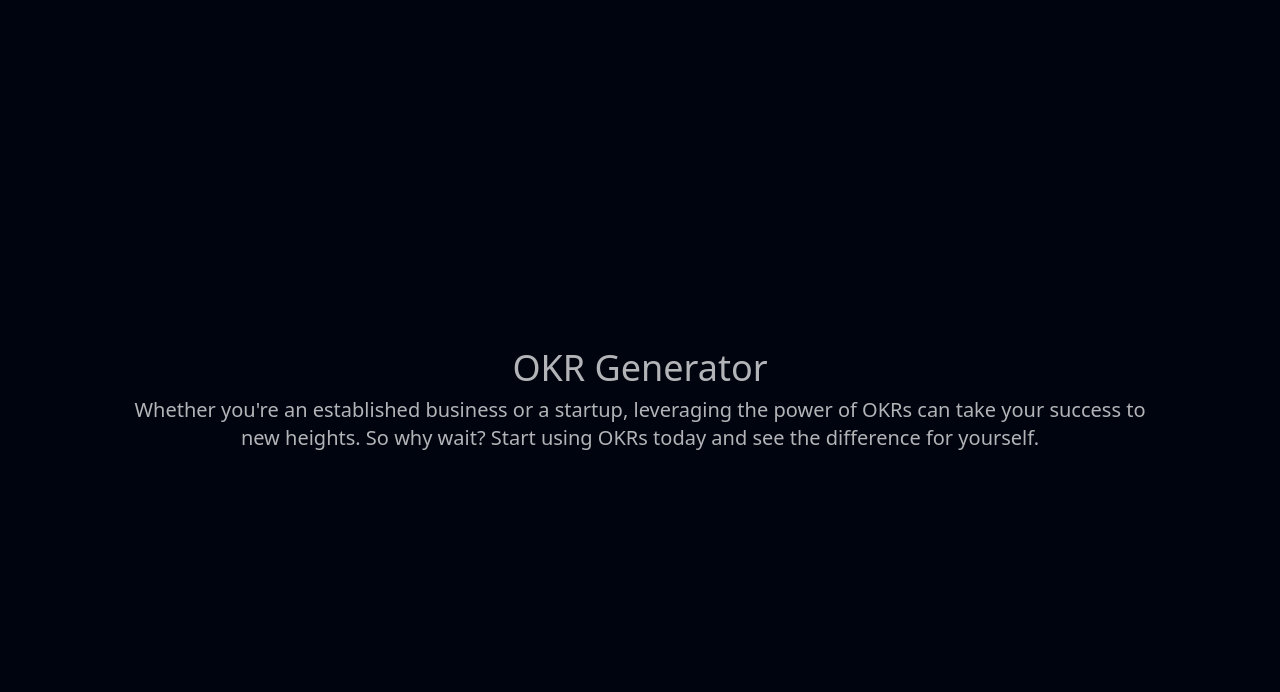
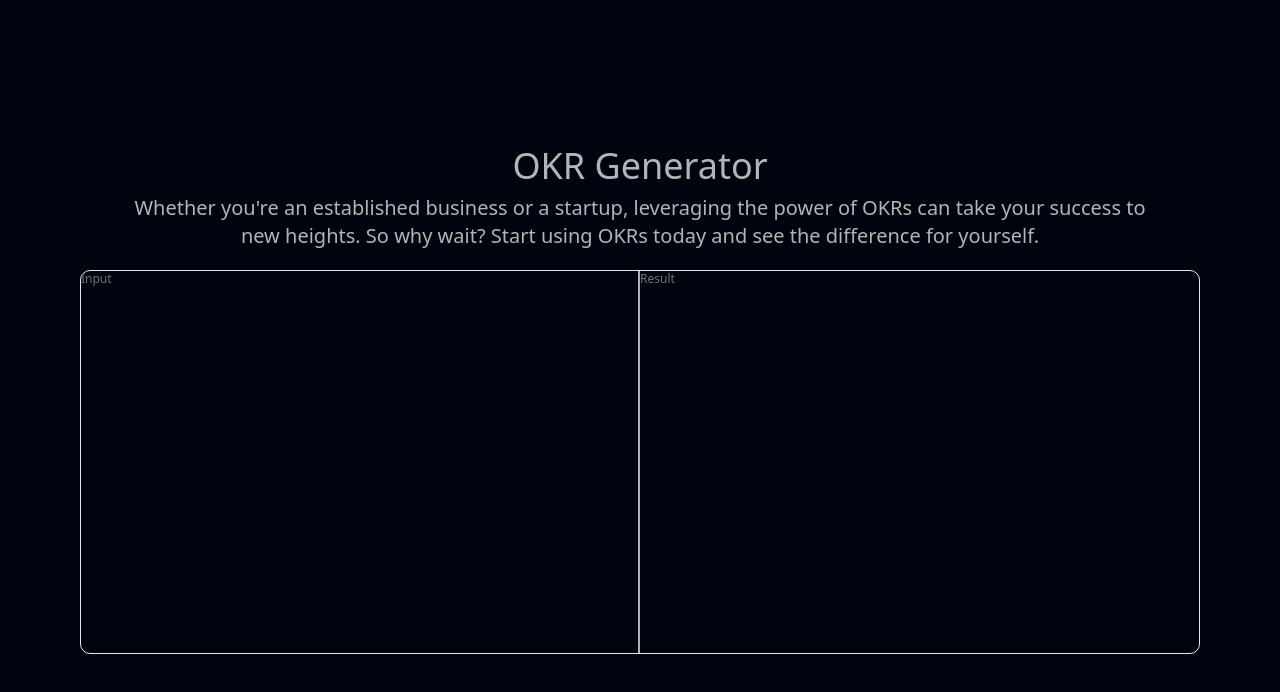
Before and after one commit to seunthegreat/okr-generator, a React (Vite) app: page / in a window 1280 px wide. Shown: the top 692 px of the page. Built offline with nearby package versions, Linux system fonts and the light colour scheme.

Commit message:
added Input, KeyResults component

```diff
--- a/src/App.tsx
+++ b/src/App.tsx
@@ -1,9 +1,10 @@
-import { Header } from "./components"
+import { Generator, Header } from "./components";
 
 const App = (): JSX.Element => {
   return (
-    <div className="min-h-screen flex justify-center items-center bg-primary">
+    <div className="h-screen flex flex-col justify-center items-center bg-primary">
       <Header />
+      <Generator />
     </div>
   )
 }
--- /dev/null
+++ b/src/components/Generator.tsx
@@ -0,0 +1,19 @@
+import React from 'react'
+import { text } from '../style';
+import { Input, KeyResults } from '.';
+
+
+type Props = {}
+
+const Generator = (props: Props) => {
+  return (
+    <div className='h-96 flex flex-col w-full px-20'>
+      <div className='border rounded-[10px] h-full grid grid-cols-2 '>
+        <Input />
+        <KeyResults />
+      </div>
+    </div>
+  )
+}
+
+export default Generator;
--- a/src/components/Header.tsx
+++ b/src/components/Header.tsx
@@ -4,7 +4,7 @@ import { text } from '../style'
 const {title, body} = contents.header;
 const Header = (): JSX.Element => {
   return (
-    <div className='flex flex-col justify-center items-center'>
+    <div className='flex flex-col justify-center items-center mb-5'>
       <p className={`${text.heading} mb-2`}>{title}</p>
       <p className={`${text.subHeading} w-[80%]`}>{body}</p>
     </div>
--- /dev/null
+++ b/src/components/Input.tsx
@@ -0,0 +1,16 @@
+import React from 'react'
+import { text } from '../style';
+
+type Props = {}
+
+const Input = (props: Props) => {
+  return (
+    <div className='border-r-[2px] border-dimWhite'>
+      <p className={`${text.body}`}>
+        Input
+      </p>
+   </div>
+  )
+};
+
+export default Input
--- /dev/null
+++ b/src/components/KeyResults.tsx
@@ -0,0 +1,16 @@
+import React from 'react';
+import { text } from '../style';
+
+type Props = {}
+
+const KeyResults = (props: Props) => {
+  return (
+    <div>
+      <p className={`${text.body}`}>
+        Result
+      </p>
+   </div>
+  )
+};
+
+export default KeyResults;
--- a/src/components/index.tsx
+++ b/src/components/index.tsx
@@ -1 +1,4 @@
 export { default as Header } from "./Header";
+export { default as Generator } from "./Generator";
+export { default as Input } from "./Input";
+export { default as KeyResults } from './KeyResults';
--- a/src/constants/index.ts
+++ b/src/constants/index.ts
@@ -8,7 +8,7 @@ export interface ContentProps {
 export const contents: ContentProps = {
   header: {
     title: 'OKR Generator',
-    body:  `Whether you're an established business or a startup, leveraging the power of OKRs can
+    body: `Whether you're an established business or a startup, leveraging the power of OKRs can
       take your success to new heights. So why wait? Start using OKRs today and see the difference
       for yourself.`
   }
```
